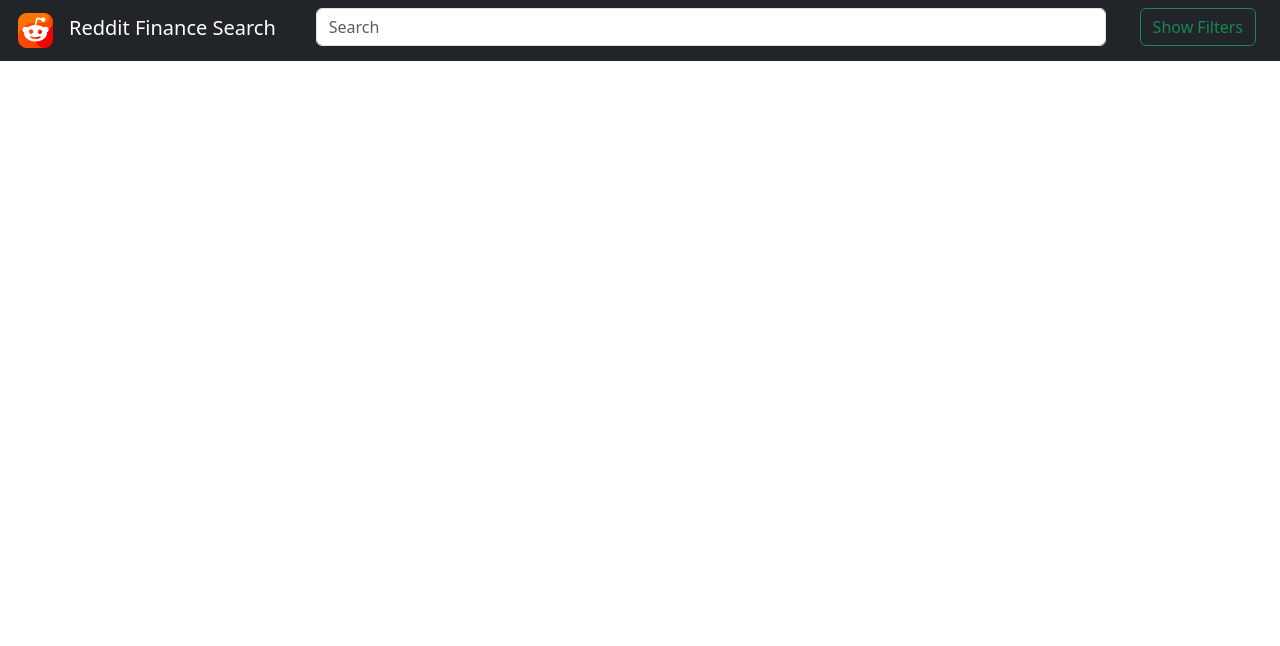
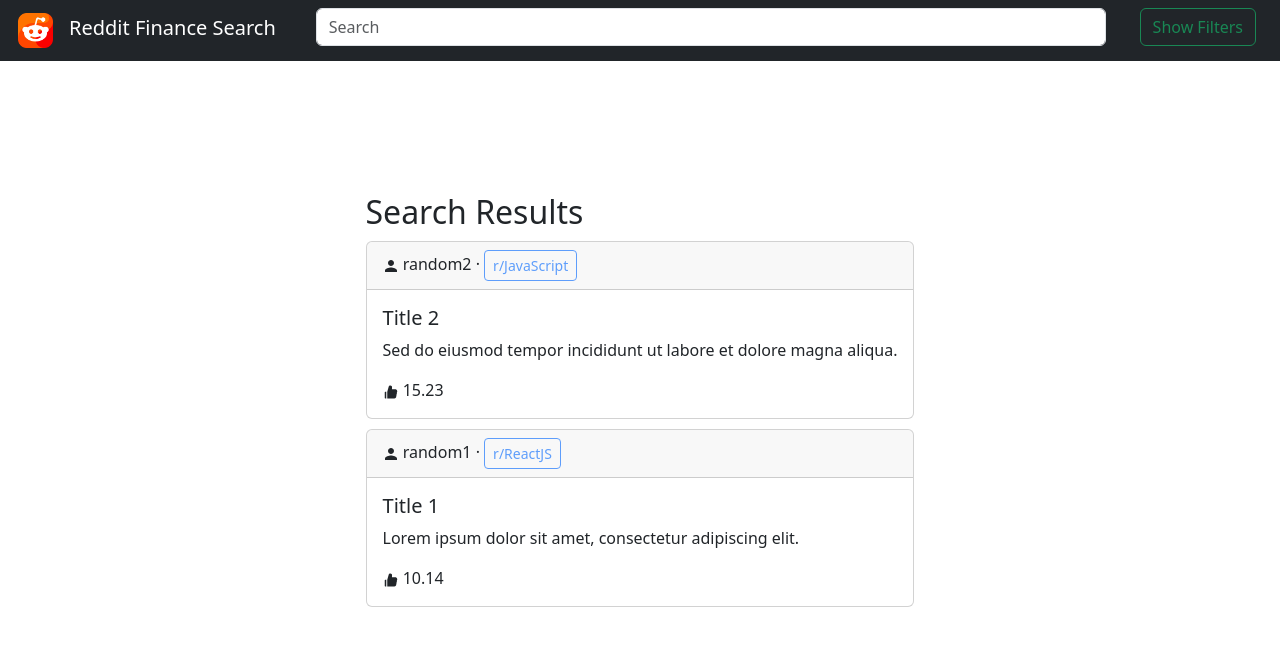
Before and after one commit to IngaleOmkar/Information-Retrieval, a React (Create React App) app in the folder ir-app/: page / in a window 1280 px wide. Shown: the top 646 px of the page. Built offline with nearby package versions, Linux system fonts and the light colour scheme.

Commit message:
UI update v1

```diff
--- a/ir-app/package.json
+++ b/ir-app/package.json
@@ -18,6 +18,7 @@
     "react": "^18.2.0",
     "react-bootstrap": "^2.10.2",
     "react-dom": "^18.2.0",
+    "react-icons": "^5.0.1",
     "react-scripts": "5.0.1",
     "web-vitals": "^2.1.4"
   },
--- a/ir-app/src/components/Posts.js
+++ b/ir-app/src/components/Posts.js
@@ -1,4 +1,7 @@
-
+import Card from 'react-bootstrap/Card';
+import Button from 'react-bootstrap/esm/Button';
+import { AiFillLike } from "react-icons/ai";
+import { IoMdPerson } from "react-icons/io";
 import React from 'react';
 import { useState } from 'react';
 const Posts = ({ documents }) => {
@@ -21,23 +24,42 @@ const Posts = ({ documents }) => {
     // Sort documents by score
     const sortedDocuments = sortDocumentsByScore(documents);
 
+    const getSubRedditPill = (subreddit) => {
+      return (
+        <Button variant="outline-primary" size="sm" disabled>{subreddit}</Button>
+      );
+    }
+
     return (
-      <div className="posts">
-        <div className="posts_top">
-            <h2>Search Results</h2>
-            <button onClick={toggleSortOrder}>
-            {sortOrder === 'asc' ? 'Sort by Descending Reddit Score' : 'Sort by Ascending Reddit Score'}
-            </button>
+      <div>
+        <div>
+          <h2>Search Results</h2>
         </div>
 
-        {sortedDocuments.map((document, index) => (
+        {/* {sortedDocuments.map((document, index) => (
           <div key={index} className="post">
             <h3>{document.title}</h3>
             <p>Subreddit: {document.subreddit}</p>
             <p>Score: {document.score}</p>
             <p>{document.body}</p>
           </div>
+        ))} */}
+
+        {sortedDocuments.map((document, index) => (
+          <div key={index} className="post">
+            <Card>
+              <Card.Header>
+                <IoMdPerson />  {document.id} · {getSubRedditPill("r/" + document.subreddit)}
+              </Card.Header>
+              <Card.Body>
+                <Card.Title>{document.title}</Card.Title>
+                <Card.Text>{document.body}</Card.Text>
+                <Card.Text> <AiFillLike /> {document.score} </Card.Text>
+              </Card.Body>
+            </Card>
+          </div>
         ))}
+
       </div>
     );
   };
--- a/ir-app/src/pages/HomePage.js
+++ b/ir-app/src/pages/HomePage.js
@@ -57,12 +57,16 @@ export default function HomePage() {
       title: 'Title 1',
       subreddit: 'ReactJS',
       body: 'Lorem ipsum dolor sit amet, consectetur adipiscing elit.',
+      date: '2021-10-01',
+      id: 'random1',
       score: 10.14
     },
     {
       title: 'Title 2',
       subreddit: 'JavaScript',
       body: 'Sed do eiusmod tempor incididunt ut labore et dolore magna aliqua.',
+      date: '2021-10-02',
+      id: 'random2',
       score: 15.23
     },
     // Add more documents as needed
@@ -156,7 +160,7 @@ export default function HomePage() {
         </div>
       </Navbar>
 
-
+      <Posts documents={documents} />
 
     </div>
   )
```
Also changed, not shown: 1 other file (tests, documents, lock files or other folders).
